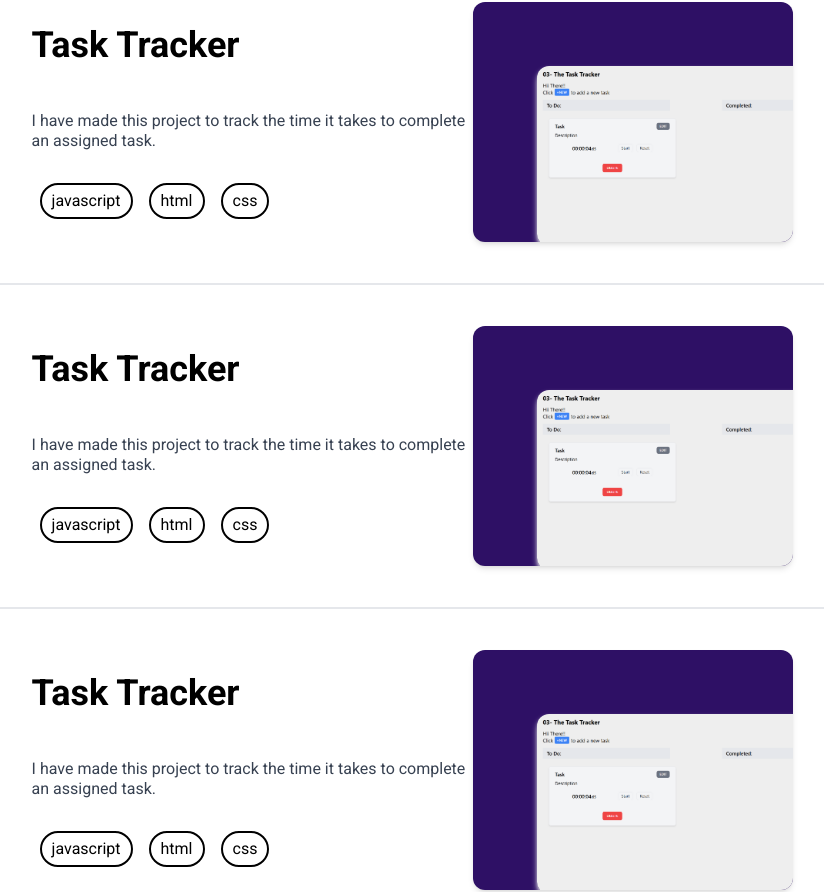
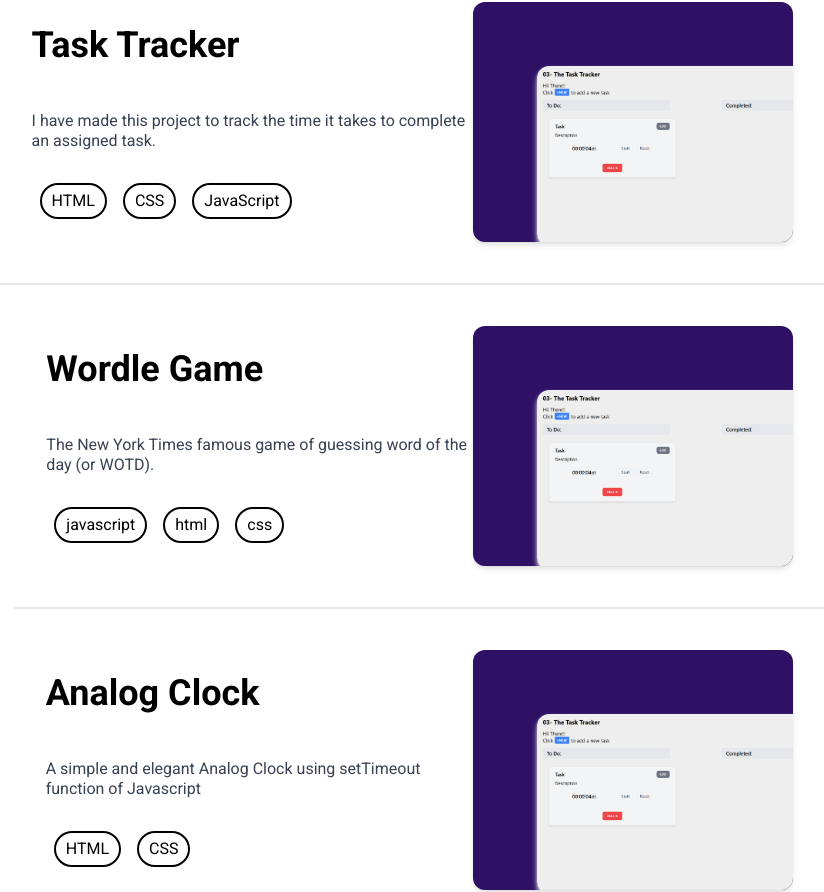
Before and after one commit to hemantmodii/my-portfolio, a React (Vite) app: page / in a window 1280 px wide. Shown: the part 723-1615 px from the top of the page, without its empty margins (194-1018 px from the left). Built offline with nearby package versions, Linux system fonts and the light colour scheme.

Commit message:
added 3 works

```diff
--- a/src/WorkPage.tsx
+++ b/src/WorkPage.tsx
@@ -6,20 +6,20 @@ const works = [
   {
     heading: "Task Tracker",
     text: "I have made this project to track the time it takes to complete an assigned task.",
-    tags: ["javascript", "html", "css"],
+    tags: ["HTML", "CSS", "JavaScript"],
     image: img1,
     pagelink: "https://task-tracker-kappa-gilt.vercel.app/",
   },
   {
-    heading: "Task Tracker",
-    text: "I have made this project to track the time it takes to complete an assigned task.",
+    heading: "Wordle Game",
+    text: "The New York Times famous game of guessing word of the day (or WOTD).",
     tags: ["javascript", "html", "css"],
     image: img1,
   },
   {
-    heading: "Task Tracker",
-    text: "I have made this project to track the time it takes to complete an assigned task.",
-    tags: ["javascript", "html", "css"],
+    heading: "Analog Clock",
+    text: "A simple and elegant Analog Clock using setTimeout function of Javascript",
+    tags: ["HTML", "CSS"],
     image: img1,
   },
 ];
```
